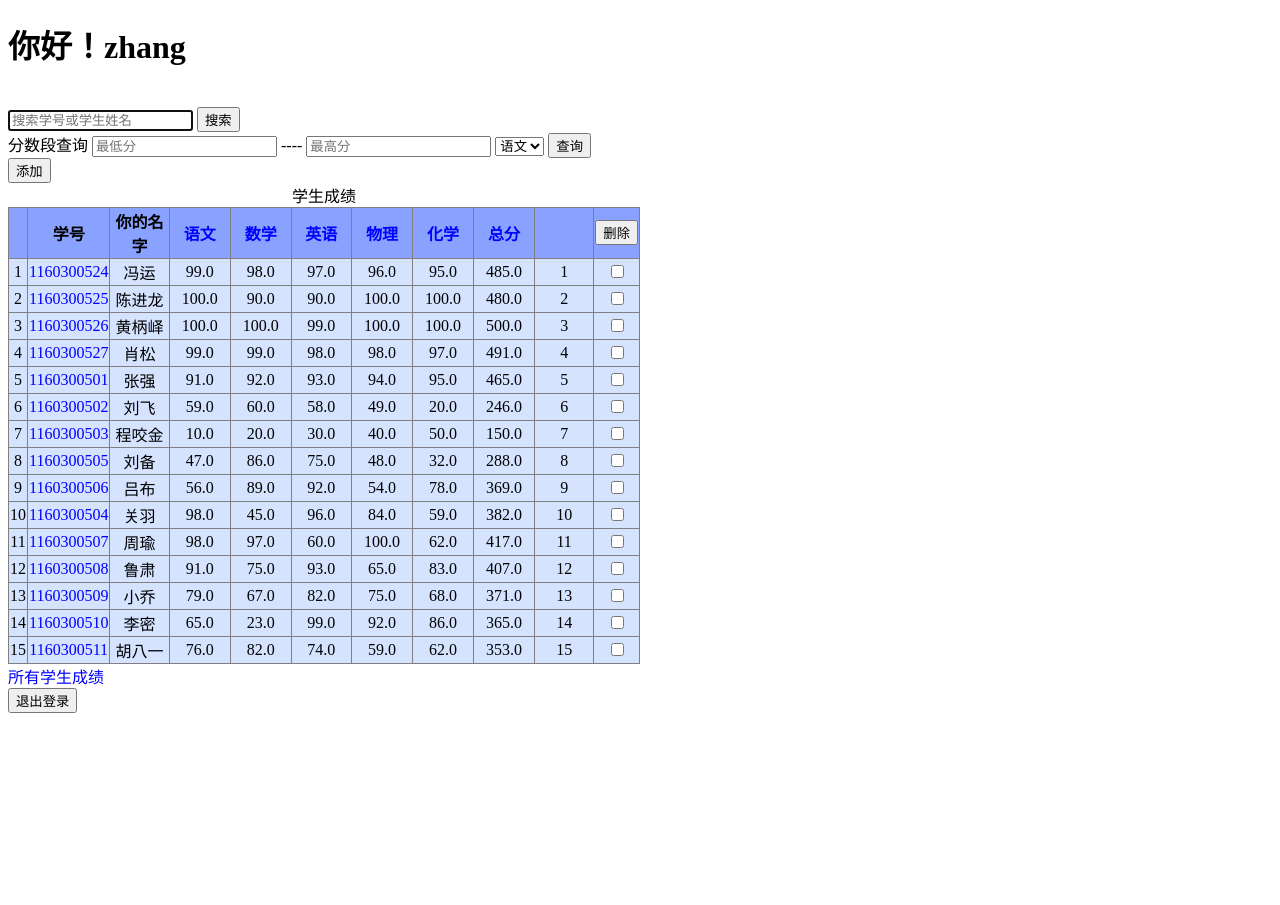
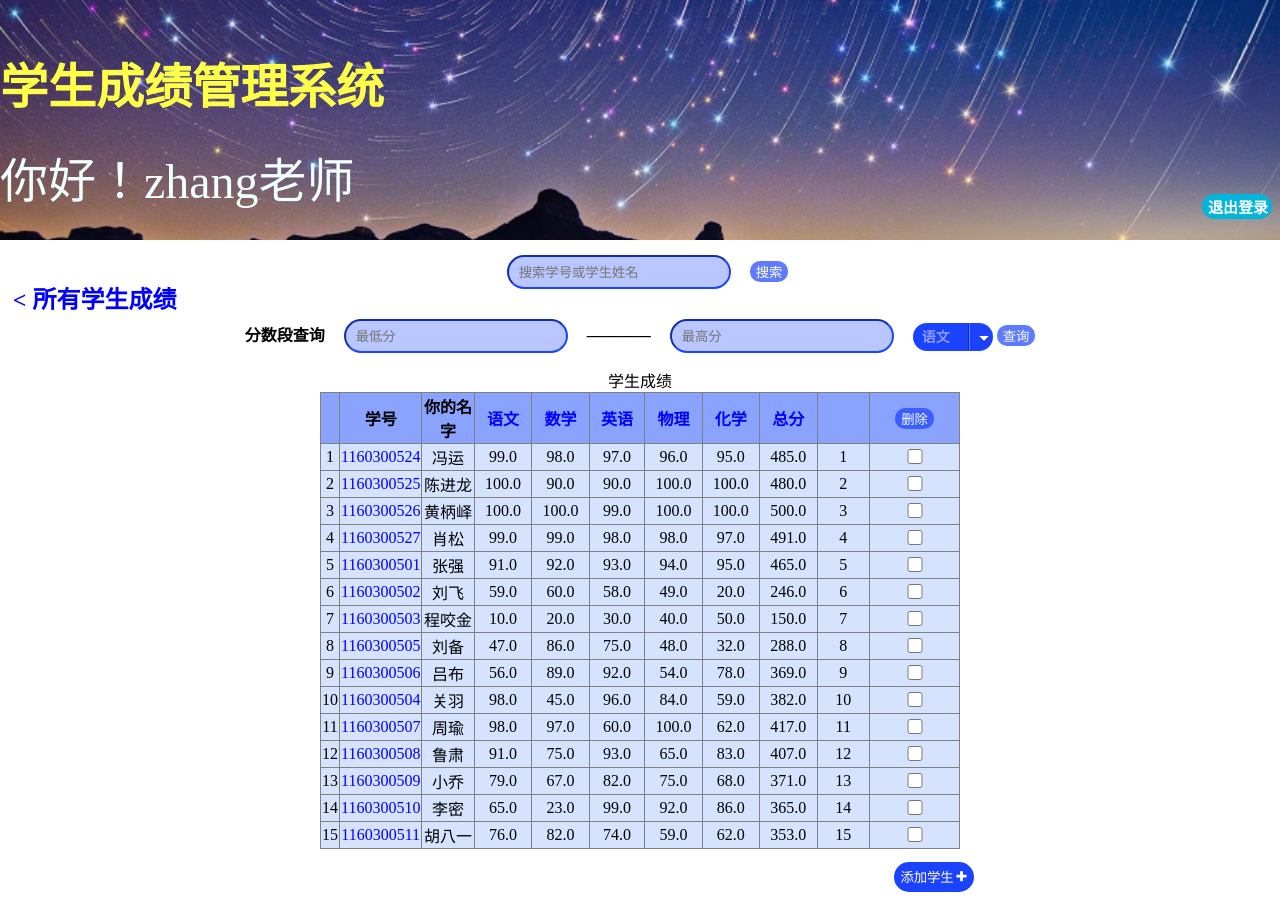
Before and after one commit to YunFeng0817/webExercise, a Django app: template system/templates/system/teacher.html in a window 1280 px wide. Before the commit the page ends 713 px from the top, so only its background shows below. Run offline with Django 3.2, Linux system fonts and the light colour scheme; the template is opened without the code that fills it: values that come from a table or form of the project are taken from there, others are empty; data comes from the database, SQL or seed files in the repository; both versions use the stored data as it was after the commit; parts of the project's set-up code (start-up, migrations or seed data) failed here and were passed over.

Commit message:
完成了教师页面的css设定

```diff
--- a/system/static/system/login.css
+++ b/system/static/system/login.css
@@ -81,6 +81,8 @@ html{
     width: 108px;
     color:#fff;
 }
+
+
 #login_form label{
     display: inline-block;
     position: relative;
--- a/system/static/system/teacher.css
+++ b/system/static/system/teacher.css
@@ -1,4 +1,40 @@
 /*coding=UTF-8*/
+html{
+    width: 100%;
+    height: 100%;
+    display: block;
+    text-align: center;
+}
+.header{
+    width: 100%;
+    height: 30%;
+    /*background-color: rgb(0,18,102);*/
+    background:url("images/star.jpg") 0,80px;
+    /*opacity:0.8;*/
+    background-repeat: no-repeat;
+    background-size: 100%,80%;
+}
+.header h5{
+    position: relative;
+    text-align: left;
+    top: 20%;
+    margin: 0;
+    font-family:华文宋体;
+    font-size: 3em;
+    color: rgb(255,255,72);
+    opacity: 1;
+}
+.header p{
+    position: relative;
+    text-align: left;
+    top: 30%;
+    margin: 0;
+    font-family:华文行楷;
+    font-size: 3em;
+    color: azure;
+    opacity: 1;
+}
+
 #scores{
     border: 1.5px solid gray;
     color: black;
@@ -6,7 +42,26 @@
     border-collapse:collapse;/*将所有的表格线设置为单线*/
     width: 50%;
     position: relative;
-    text-align: center;
+    left: 25%;
+}
+.submit{
+    border-radius: 10px;
+    border: none;
+    background-color:rgba(27,66,254,0.7) ;
+    color: white;
+}
+.input{
+    background-color: rgba(27,66,254,0.3);
+    width: 200px;
+    height:10px;
+    margin: 15px;
+    padding: 10px;
+    outline:none;    /*输入框光标的边框*/
+    border-radius: 20px;  /*设置边框的弯曲度*/
+    border-color: rgb(27,66,254);
+}
+.submit:hover{
+    background-color:rgba(27,66,254,0.5) ;
 }
 .headTable th{
     background-color:rgba(27,66,254,0.4);
@@ -34,3 +89,82 @@ a:active{
     text-decoration: solid;
     color: navy;
 }
+input:hover{
+    collapse: solid;
+}
+#add{
+    position: relative;
+    left:23%;
+    margin: 1%;
+    background-image: url("images/add.svg") ;
+    background-color: rgb(27,66,254);
+    background-position: 90%;
+    background-repeat: no-repeat;
+    text-align:left;
+    color: white;
+    width: 80px;
+    height: 30px;
+    border: none;
+    border-radius: 20px;
+}
+#add:hover{
+    background-color: rgb(84,114,254);
+}
+
+.selected {
+    display: inline-block;
+    position: relative;
+    left: 0;
+    top: 10px;
+    background: url(images/select.png) no-repeat 96% -1px;/*后一个是select的上下位置*/
+    height: 28px;
+    overflow: hidden;
+    width: 80px;
+    -webkit-border-radius: 20px;
+    -moz-border-radius: 20px;
+    border-radius: 20px;
+    background-color: rgb(27,66,254);
+}
+
+.selected select {
+    background: transparent;
+    border: none;
+    font-size: 14px;
+    height: 28px;
+    padding: 5px;
+    width: 108px;
+    font-weight: bold;
+    color:rgb(136,157,255);
+}
+/*checkbox*/
+#choose {
+    height: 15px;
+    width: 80px;
+}
+
+#logout{
+    position: absolute;
+    top:18%;
+    left:90%;
+    background-color: rgb(3,181,218);
+    width:70px;
+    height: 25px;
+    border: none;
+    border-radius: 20px;
+    margin:50px;
+    color: white;
+    font-family: 微软雅黑;
+    font-size: 15px;
+    font-weight: bold;
+}
+#logout:hover{
+    background-color: rgb(3,198,239);
+}
+
+#all_scores{
+    position: absolute;
+    top: 35%;
+    left: 1%;
+    font-weight:bolder;
+    font-size: 1.5em;
+}
--- a/system/templates/system/teacher.html
+++ b/system/templates/system/teacher.html
@@ -6,26 +6,33 @@
     <meta charset="UTF-8">
     <title>Title</title>
 </head>
-<body>
-<h1>
-    你好！{{ teacher.Name }}
-</h1>
+<body style="text-align: center;width: 100%;height: 100%;margin:0;">
+<div class="header">
+    <h5>学生成绩管理系统</h5>
+    <p>你好！{{ teacher.Name }}老师</p>
+    <form action="{% url 'system:logout' %}" method="post">
+    {% csrf_token %}
+    <input type="submit" value="退出登录" id="logout" />
     <br>
+</form>
+</div>
+<a href="/system/change/Action/0/"id="all_scores">< 所有学生成绩</a>
 <form action="{% url 'system:search' %}" method="post">
     {% csrf_token %}
-    <input type="search" autofocus placeholder="搜索学号或学生姓名" required name="search"/>
-    <input type="submit" value="搜索">
+    <input type="text" autofocus placeholder="搜索学号或学生姓名" required name="search" class="input"/>
+    <input type="submit" value="搜索" class="submit">
 </form>
 <form action="{% url 'system:divided' %}" method="post">
     {% csrf_token %}
-    <label>
+    <label style="font-weight: bold">
         分数段查询
-        <input type="number" required placeholder={{ start |default:'最低分'}}  name="start">
+        <input type="number" required class="input" placeholder={{ start |default:'最低分'}} name="start">
     </label>
-    <label>
-        ----
-        <input type="number" required placeholder={{ end |default:'最高分'}} name="end">
+    <label style="font-weight: bold">
+        ————
+        <input type="number" required class='input' placeholder={{ end |default:'最高分'}} name="end">
     </label>
+    <div class="selected">
         <select name="subject">
             <option value="Chinese" selected>
                 语文
@@ -46,11 +53,8 @@
                 总分
             </option>
         </select>
-    <input type="submit" value="查询">
-</form>
-<form method="post" action="{% url 'system:add' %}">
-    {% csrf_token %}
-    <input type="submit" value="添加"/>
+    </div>
+    <input type="submit" value="查询" class="submit">
 </form>
 <form action="{% url 'system:delete' %}" method="post">
     {% csrf_token %}
@@ -72,7 +76,7 @@
             <th style="width: auto;">{{ subject }}</th>
             <th>
                 <div>
-                    <input type="submit" value="删除"  name="delete"/>
+                    <input type="submit" value="删除"  name="delete" class="submit"/>
                 </div>
             </th>
         </tr>
@@ -90,7 +94,7 @@
             <td>{{ forloop.counter }}</td>
             <td style="width: 1%;">
                 <div>
-                    <input type="checkbox" class="selected" name="selected_student" value={{ student.StudentID }} />
+                    <input type="checkbox" id="choose" name="selected_student" value={{ student.StudentID }} />
                 </div>
             </td>
         </tr>
@@ -98,11 +102,9 @@
         </tbody>
     </table>
 </form>
-<a href="/system/change/Action/0/">所有学生成绩</a>
-<form action="{% url 'system:logout' %}" method="post">
+<form method="post" action="{% url 'system:add' %}">
     {% csrf_token %}
-    <input type="submit" value="退出登录"/>
-    <br>
+    <input type="submit" value="添加学生" id="add" />
 </form>
 </body>
 <script type="text/javascript">
--- a/system/views.py
+++ b/system/views.py
@@ -114,7 +114,7 @@ def delete(request):
     for studentID in lst:
         Student.objects.get(pk=studentID).delete()
     students = Student.objects.order_by('-sum')
-    return render(request, 'system/teacher.html', {'students': students, 'teacher': teacher, 'subject': '总分'})
+    return render(request, 'system/teacher.html', {'students': students, 'teacher': teacher, 'subject': '排名(按总分排名）'})
 
 
 
```
Also changed, not shown: db.sqlite3, system/static/system/images/add.svg (added), system/static/system/images/star.jpg (added), system/static/system/images/黑夜.jpg (added). Lines whose indentation alone changed are shown as unchanged.
